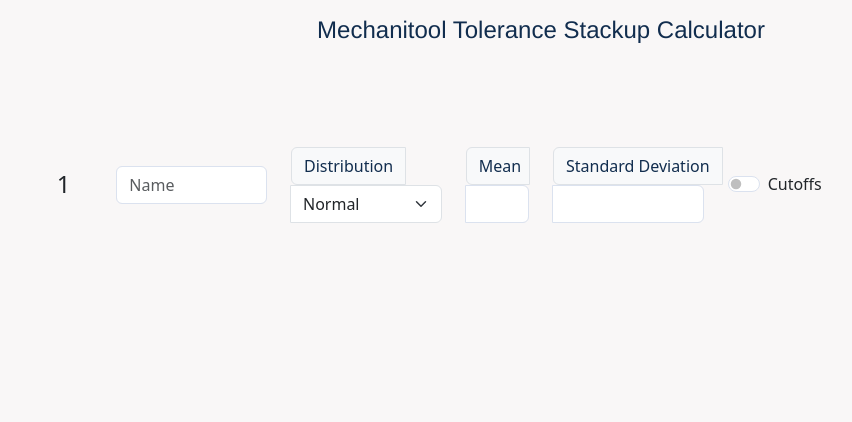
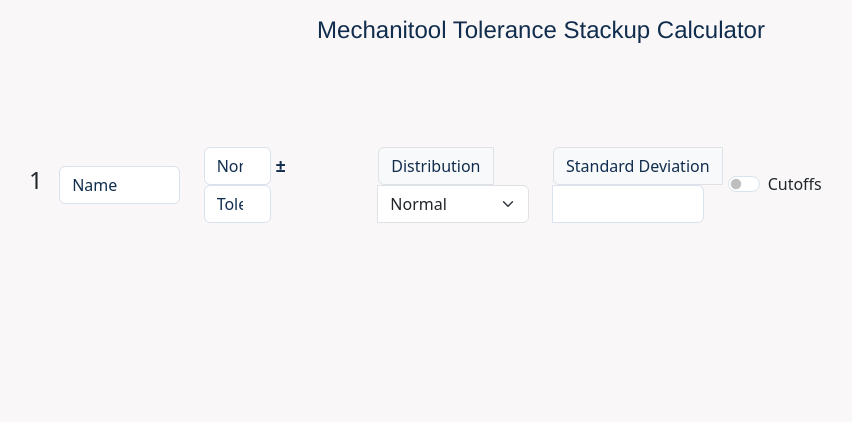
Before and after one commit to slehmann1/Mechanitool, a Django app: page /tol/ in a window 1280 px wide. Shown: the top 422 px of the page, without its empty margins (99-951 px from the left). Run offline with Django 4.2, Linux system fonts and the light colour scheme; some libraries are stand-ins or nearby versions.

Commit message:
Change UI layout + compute absolute stack

```diff
--- a/mechanitool/tolerancestackup/stackup_step.py
+++ b/mechanitool/tolerancestackup/stackup_step.py
@@ -16,7 +16,7 @@
                 usl = float(stackup_dict["usl"])
 
             self.distribution = Normal(
-                float(stackup_dict["mean"]), float(stackup_dict["std"]), lower_lim=lsl, upper_lim=usl)
+                float(stackup_dict["nominal"]), float(stackup_dict["std"]), lower_lim=lsl, upper_lim=usl)
 
         elif stackup_dict["distribution"] == "Uniform":
             # TODO: ADD
--- a/mechanitool/tolerancestackup/static/styles.css
+++ b/mechanitool/tolerancestackup/static/styles.css
@@ -22,8 +22,15 @@
 
 .stack-num {
   text-align: right;
-  margin: auto;
   padding-right: 0.5rem;
+  display: inline;
+  width: 20% !important;
+}
+
+.stack-name {
+  display: inline;
+  width: 80% !important;
+  float: right;
 }
 
 .button-row {
@@ -68,11 +75,17 @@
 .form-control {
   min-width: 3rem !important;
   border-color: #dbe2ef !important;
+  color: #112d4e !important;
 }
 
 .form-control:focus {
   border-color: #3f72af !important;
   box-shadow: 0 0 0 0.2rem rgba(63, 114, 175, 0.2) !important;
+  color: #112d4e !important;
+}
+
+.form-control::placeholder {
+  color: #112d4e !important;
 }
 
 .form-select:focus {
@@ -161,3 +174,13 @@
 html {
   overflow-x: hidden;
 }
+
+.pm {
+  color: #112d4e;
+  font-size: large;
+  display: inline-block;
+  font-weight: 600;
+  width: 5%;
+  text-align: center;
+  margin: auto;
+}
--- a/mechanitool/tolerancestackup/static/tol-stack.js
+++ b/mechanitool/tolerancestackup/static/tol-stack.js
@@ -42,7 +42,7 @@
         success: function (data) {
           console.log("Recieved: ");
           console.log(data);
-          displayResults(data);
+          displayResults(data, stackRows);
         },
       });
     }
@@ -53,6 +53,11 @@
     if (pageState.page == State.pages.Results) {
       displaySetup();
     }
+  });
+
+  // Input Events
+  $("#tolerance").on("input", function () {
+    toleranceInputChange(this);
   });
 });
 
@@ -92,6 +97,24 @@
   row.find("#delete").click(function () {
     deleteRow(row);
   });
+  row.find("#tolerance").on("input", function () {
+    toleranceInputChange(this);
+  });
+}
+
+/**
+ * Event for when a tolerance input changes value, updating the STD input
+ * @param {JQueryObject} obj The input that has changed value
+ */
+function toleranceInputChange(obj) {
+  if (!isNaN($(obj).val()) && $(obj).val() != "") {
+    console.log($(obj).val());
+    $(obj)
+      .parent()
+      .parent()
+      .find("#std")
+      .val(roundNDecs($(obj).val() / 6, 3)); // Update based on 3σ assumption
+  }
 }
 
 /**
@@ -115,7 +138,8 @@
   if (resetRow) {
     row.find("#stack-name").val("");
     row.find("#dist").val("Normal");
-    row.find("#mean").val("");
+    row.find("#nominal").val("");
+    row.find("#tolerance").val("");
     row.find("#std").val("");
     row.find("#lower-cutoff").val("");
     row.find("#upper-cutoff").val("");
@@ -193,8 +217,9 @@
       number: i + 1,
       name: row.find("#stack-name").val(),
       distribution: row.find("#dist").val(),
-      mean: parseFloat(row.find("#mean").val()),
+      nominal: parseFloat(row.find("#nominal").val()),
       std: parseFloat(row.find("#std").val()),
+      tolerance: parseFloat(row.find("#tolerance").val()),
       lsl: parseFloat(row.find("#lower-cutoff").val()),
       usl: parseFloat(row.find("#upper-cutoff").val()),
     };
@@ -216,8 +241,9 @@
 /**
  * Displays the results pane for a tolerance stack
  * @param {Array} data The data to populate the histogram with
+ * @param {Object} stackRows Object holding StackRow objects at numeric indices
  */
-function displayResults(data) {
+function displayResults(data, stackRows) {
   pageState.page = State.pages.Results;
   $("#setup-pane").css("display", "none");
   $("#add-step").css("visibility", "hidden");
@@ -225,7 +251,7 @@
   $("#results-container").css("display", "block");
   console.log("Run Histogram");
   createHistogram(data["values"]);
-  updateStatisticalTables(data["values"]);
+  updateStatisticalTables(data["values"], stackRows);
 }
 
 /**
@@ -437,7 +463,7 @@
       .text(
         textPrefix +
           " Limit: X=" +
-          round2Decs(xScale.invert(d3.event.x - margin / 2))
+          roundNDecsFixed(xScale.invert(d3.event.x - margin / 2))
       );
 
     // Update rects
@@ -487,7 +513,7 @@
   let className = "rule-right";
   let rectX = 0;
   let rectWidth = width - startX + margin / 2;
-  let textTransformX = - 180;
+  let textTransformX = -180;
   let textAlign = "start";
   let textPrefix = "Upper";
 
@@ -553,41 +579,57 @@
 /**
  * Updates statistical tables on the page
  * @param {Array} data Array of data
+ * @param {Object} stackRows Object holding StackRow objects at numeric indices
  */
-function updateStatisticalTables(data) {
+function updateStatisticalTables(data, stackRows) {
   // Update stat results table
   const statResults = new StatisticalResults(data);
 
-  $("#tab-mean").html(round2Decs(statResults.mean));
-  $("#tab-median").html(round2Decs(statResults.median));
-  $("#tab-std").html(round2Decs(statResults.std));
+  $("#tab-mean").html(roundNDecsFixed(statResults.mean));
+  $("#tab-median").html(roundNDecsFixed(statResults.median));
+  $("#tab-std").html(roundNDecsFixed(statResults.std));
   $("#tab-samples").html(statResults.numSamples);
 
-  const rangeResults = new RangeResults(data);
-  $("#tab-70-min").html(round2Decs(rangeResults.percentSample70[0]));
-  $("#tab-70-max").html(round2Decs(rangeResults.percentSample70[1]));
-  $("#tab-95-min").html(round2Decs(rangeResults.percentSample95[0]));
-  $("#tab-95-max").html(round2Decs(rangeResults.percentSample95[1]));
-  $("#tab-99-min").html(round2Decs(rangeResults.percentSample99[0]));
-  $("#tab-99-max").html(round2Decs(rangeResults.percentSample99[1]));
-  $("#tab-99_9-min").html(round2Decs(rangeResults.percentSample99_9[0]));
-  $("#tab-99_9-max").html(round2Decs(rangeResults.percentSample99_9[1]));
-  $("#tab-99_99-min").html(round2Decs(rangeResults.percentSample99_99[0]));
-  $("#tab-99_99-max").html(round2Decs(rangeResults.percentSample99_99[1]));
+  const rangeResults = new RangeResults(data, stackRows);
+  $("#tab-70-min").html(roundNDecsFixed(rangeResults.percentSample70[0]));
+  $("#tab-70-max").html(roundNDecsFixed(rangeResults.percentSample70[1]));
+  $("#tab-95-min").html(roundNDecsFixed(rangeResults.percentSample95[0]));
+  $("#tab-95-max").html(roundNDecsFixed(rangeResults.percentSample95[1]));
+  $("#tab-99-min").html(roundNDecsFixed(rangeResults.percentSample99[0]));
+  $("#tab-99-max").html(roundNDecsFixed(rangeResults.percentSample99[1]));
+  $("#tab-99_9-min").html(roundNDecsFixed(rangeResults.percentSample99_9[0]));
+  $("#tab-99_9-max").html(roundNDecsFixed(rangeResults.percentSample99_9[1]));
+  $("#tab-99_99-min").html(roundNDecsFixed(rangeResults.percentSample99_99[0]));
+  $("#tab-99_99-max").html(roundNDecsFixed(rangeResults.percentSample99_99[1]));
 
-  $("#tab-stat-min").html(round2Decs(statResults.statMin));
-  $("#tab-stat-max").html(round2Decs(statResults.statMax));
-  $("#tab-sim-min").html(round2Decs(statResults.min));
-  $("#tab-sim-max").html(round2Decs(statResults.max));
+  $("#tab-stat-min").html(roundNDecsFixed(statResults.statMin));
+  $("#tab-stat-max").html(roundNDecsFixed(statResults.statMax));
+  $("#tab-sim-min").html(roundNDecsFixed(statResults.min));
+  $("#tab-sim-max").html(roundNDecsFixed(statResults.max));
+
+  absRange = getAbsoluteRange(stackRows);
+  $("#tab-abs-min").html(roundNDecsFixed(absRange[0]));
+  $("#tab-abs-max").html(roundNDecsFixed(absRange[1]));
 }
 
 /**
- * Rounds a floating point number to 2 decimal places
+ * Rounds a floating point number to N fixed decimal places
  * @param {Number} num A floating point number to be rounded
+ * @param {Number} places A floating point number to be rounded
  * @return {string} Rounded number in a string representation
  */
-function round2Decs(num) {
-  return (Math.round(num * 100) / 100).toFixed(2);
+function roundNDecsFixed(num, places = 2) {
+  return (Math.round(num * 10 ** places) / 10 ** places).toFixed(places);
+}
+
+/**
+ * Rounds a floating point number to N decimal places, dropping trailing zeroes
+ * @param {Number} num A floating point number to be rounded
+ * @param {Number} places A floating point number to be rounded
+ * @return {string} Rounded number in a string representation
+ */
+function roundNDecs(num, places = 2) {
+  return Math.round(num * 10 ** places) / 10 ** places;
 }
 
 /**
@@ -638,7 +680,6 @@
 function getPercentileRange(data, percent) {
   // Samples permitted on either side
   const samples = Math.floor((data.length * percent) / 200);
-  console.log(samples);
   const i = data.length / 2 - samples < 0 ? 0 : data.length / 2 - samples;
   const j =
     data.length / 2 + samples > data.length - 1
@@ -646,3 +687,18 @@
       : data.length / 2 + samples;
   return [data[i], data[j]];
 }
+
+/**
+ * Compute the absolute range (worst case) of a tolerance stackup
+ * @param {Object} stackRows Object holding StackRow objects at numeric indices
+ * @returns {Array} [min value, max value]
+ */
+function getAbsoluteRange(stackRows) {
+  let min = 0;
+  let max = 0;
+  for (let i = 0; i < Object.keys(stackRows).length; i++) {
+    min += stackRows[i].nominal - stackRows[i].tolerance;
+    max += stackRows[i].nominal + stackRows[i].tolerance;
+  }
+  return [min, max];
+}
--- a/mechanitool/tolerancestackup/templates/tolerancestackup/page.html
+++ b/mechanitool/tolerancestackup/templates/tolerancestackup/page.html
@@ -37,18 +37,35 @@
     <div id="setup-pane">
       <div class="stack-container" id="stack-container">
         <div class="row stack-step" id="row-0">
-          <div class="col-md-1 align-self-center">
+          <div class="col-md-2 align-self-center">
             <h4 class="col-md-1 align-self-center stack-num" id="stack-num">
               1
             </h4>
+            <input
+              class="form-control stack-name"
+              id="stack-name"
+              type="text"
+              placeholder="Name"
+              style="display: inline; white-space: nowrap"
+            />
           </div>
 
           <div class="col-md-2 align-self-center">
             <input
               class="form-control"
-              id="stack-name"
-              type="text"
-              placeholder="Name"
+              id="nominal"
+              type="number"
+              placeholder="Nominal"
+              style="display: inline; width: 45%"
+            />
+            <p class="pm">±</p>
+            <input
+              class="form-control"
+              id="tolerance"
+              type="number"
+              placeholder="Tolerance"
+              style="display: inline; width: 45%"
+              width="20px"
             />
           </div>
 
@@ -63,15 +80,6 @@
                 <option>Normal</option>
                 <option>Uniform</option>
               </select>
-            </div>
-          </div>
-
-          <div class="col-md-1 align-self-center">
-            <div class="input-group">
-              <div class="input-group-prepend mean" id="mean-prepend">
-                <span class="input-group-text mean" id="mean-label">Mean</span>
-              </div>
-              <input class="form-control" type="number" id="mean" />
             </div>
           </div>
 
@@ -158,11 +166,11 @@
                 font-size: 12px;
               }
               .axis line {
-                stroke: #112d4e;
+                stroke: #3f72af;
               }
 
               .axis path {
-                stroke: #112d4e;
+                stroke: #3f72af;
               }
               .line {
                 stroke-width: 5px;
@@ -175,11 +183,11 @@
               }
               .rule-line {
                 stroke-width: 3px;
-                stroke: #112d4e;
+                stroke: #3f72af;
               }
               .rule-circle {
                 stroke-width: 3px;
-                stroke: #112d4e;
+                stroke: #3f72af;
                 fill: #dbe2ef;
               }
               .rule-rect-inside {
@@ -263,8 +271,8 @@
             <tbody>
               <tr>
                 <th scope="row">Worst Case (Absolute) Tolerance Stackup:</th>
-                <td id="tab-worst-min">1</td>
-                <td id="tab-worst-max">1</td>
+                <td id="tab-abs-min">1</td>
+                <td id="tab-abs-max">1</td>
               </tr>
               <tr>
                 <th scope="row">Statistical (3σ) Tolerance Stackup:</th>
```
